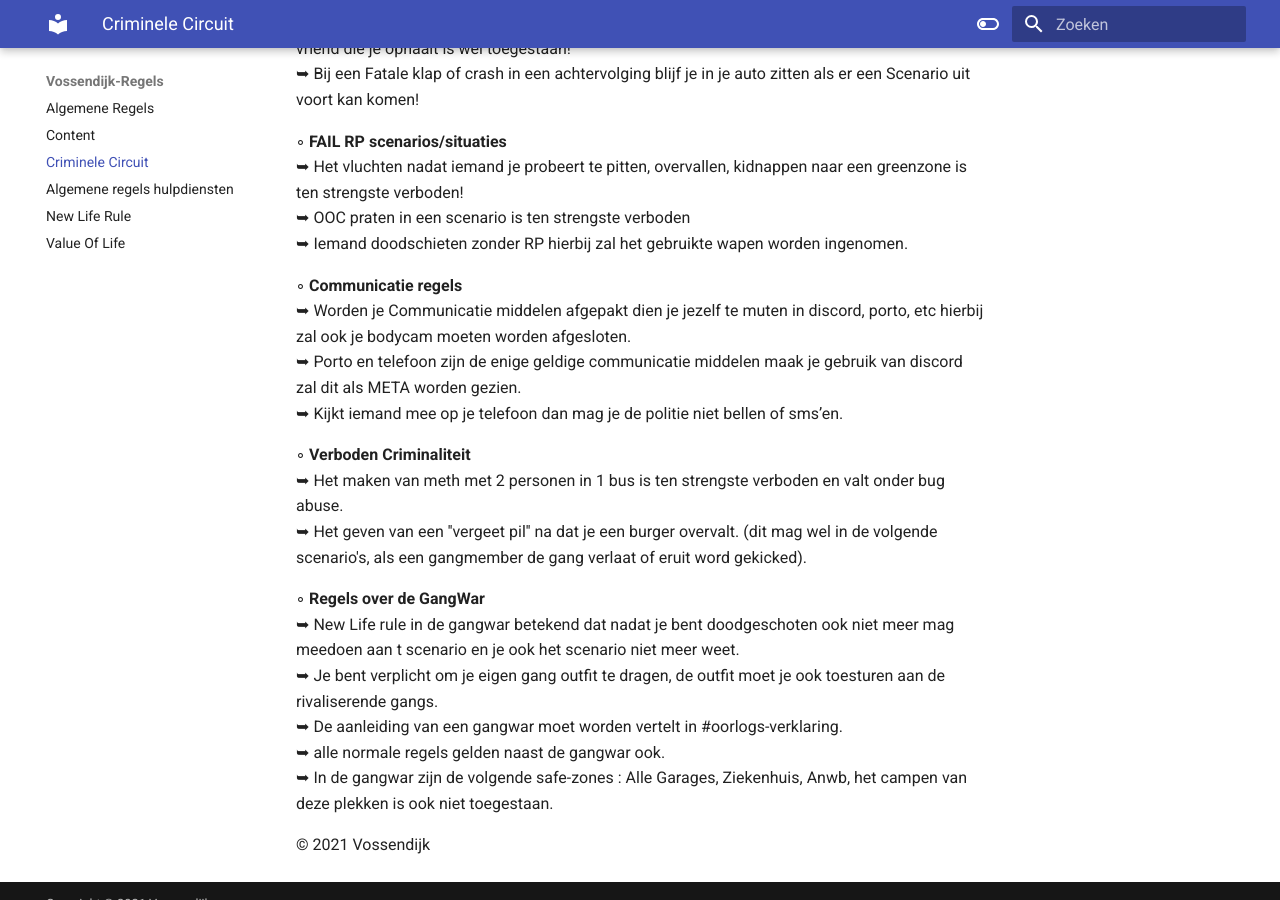
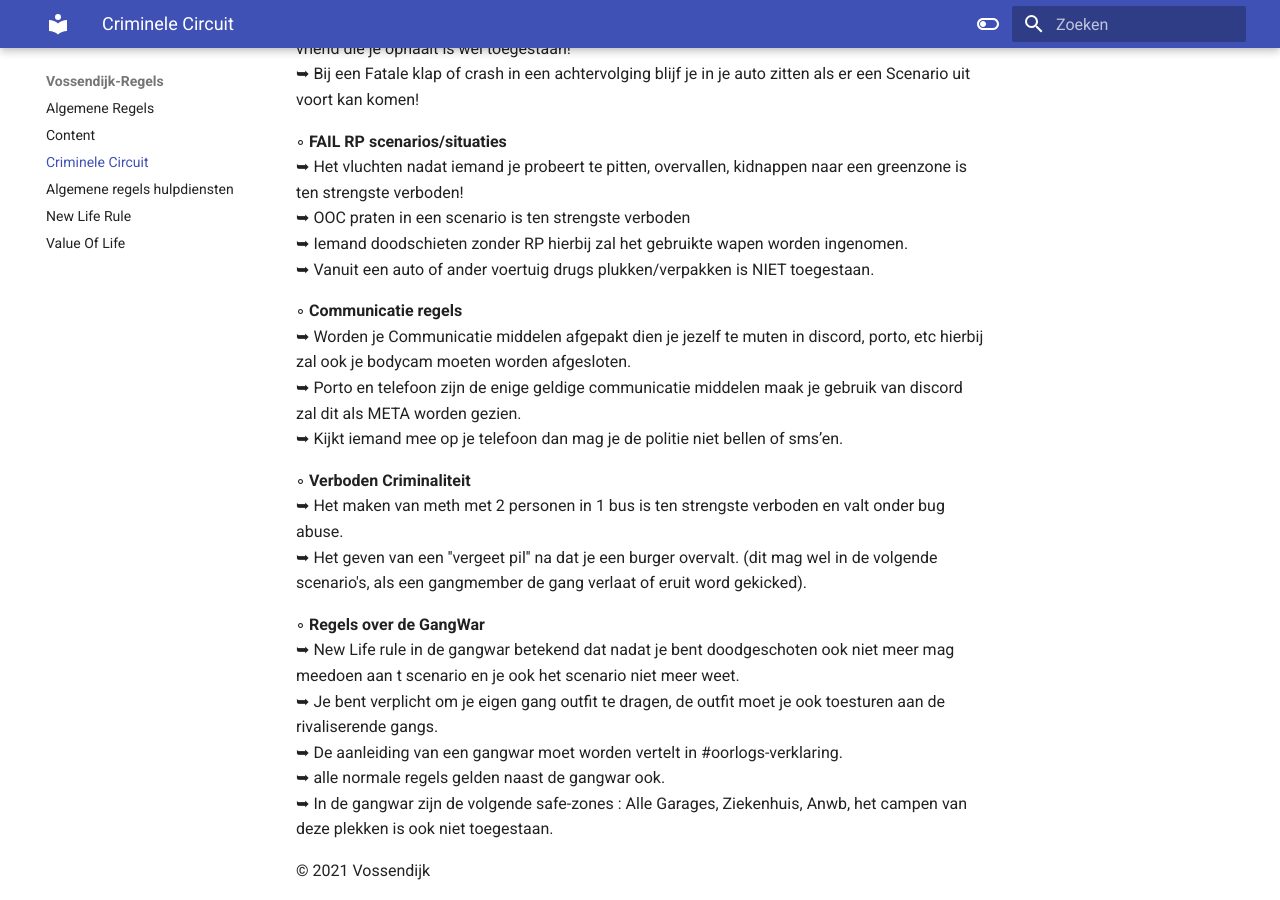
Before and after one commit to mrleduck/Vossendijk-Regels, an MkDocs documentation site: the page built from docs/crimineel.md, in a window 1280 px wide and 900 px high, scrolled down 2588 px. Built offline with MkDocs 1.6.1 and Material for MkDocs 9.7.7, drawn with Linux system fonts in a browser that asks for light colours.

Commit message:
Update crimineel.md

```diff
--- a/docs/crimineel.md
+++ b/docs/crimineel.md
@@ -79,6 +79,7 @@
      ➥ Het vluchten nadat iemand je probeert te pitten, overvallen, kidnappen naar een greenzone is ten strengste verboden! <br>
      ➥  OOC praten in een scenario is ten strengste verboden <br>
      ➥  Iemand doodschieten zonder RP hierbij zal het gebruikte wapen worden ingenomen.<br>
+     ➥  Vanuit een auto of ander voertuig drugs plukken/verpakken is NIET toegestaan.<br>
 
 ◦ <b>Communicatie regels</b><br>
      ➥ Worden je Communicatie middelen afgepakt dien je jezelf te muten in discord, porto, etc hierbij zal ook je bodycam moeten worden afgesloten.<br>
```
